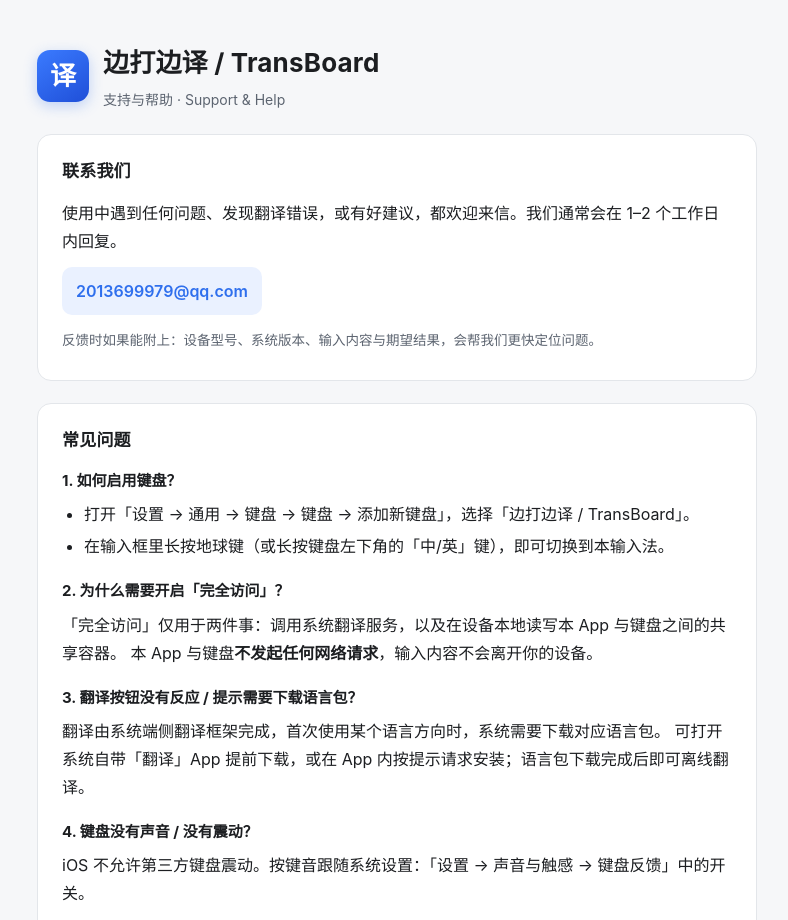
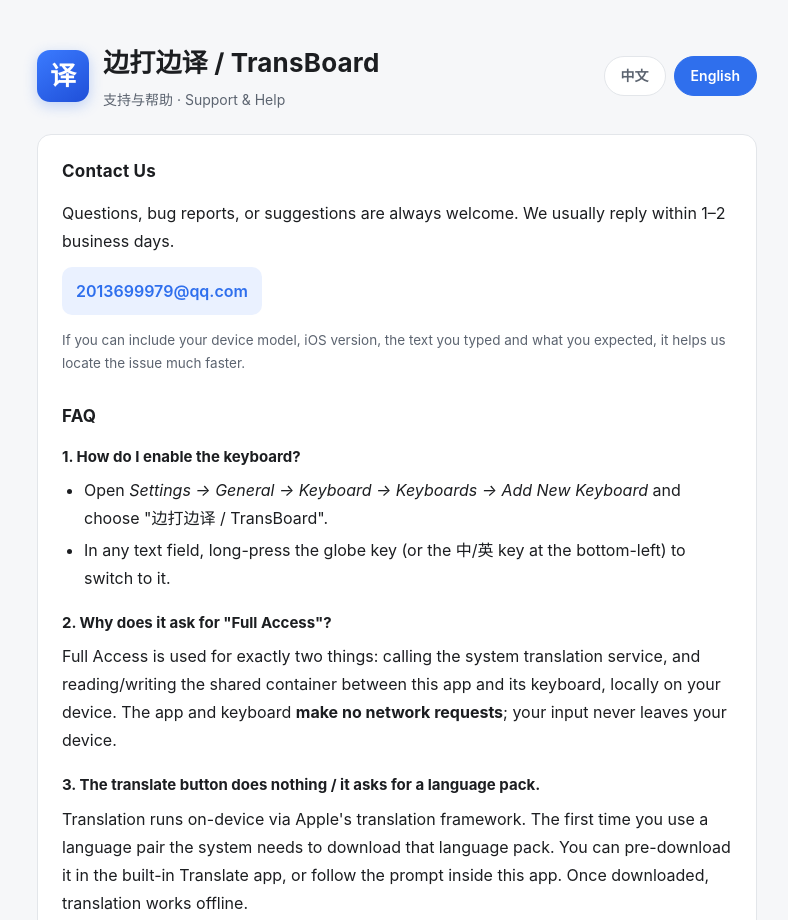
Before and after one commit to guoguo1331566-gif/biandabianyi-privacy, a plain HTML site: page support/index.html in a window 1280 px wide. Shown: the top 920 px of the page, without its empty margins (243-1031 px from the left). Drawn offline with Linux system fonts and the light colour scheme.

Commit message:
Auto-detect browser language on privacy & support pages (non-Chinese defaults to English, manual toggle remembered)

```diff
--- a/support/index.html
+++ b/support/index.html
@@ -2,8 +2,9 @@
 <html lang="zh-Hans">
 <head>
 <meta charset="utf-8">
-<meta name="viewport" content="width=device-width, initial-scale=1">
+<meta name="viewport" content="width=device-width, initial-scale=1, viewport-fit=cover">
 <title>边打边译 / TransBoard — 支持 Support</title>
+<meta name="description" content="边打边译（TransBoard）支持与帮助：键盘启用、完全访问、翻译语言包、常见问题与联系方式。Support & help: enabling the keyboard, Full Access, translation language packs, FAQ and contact.">
 <style>
   :root{
     --bg:#f6f7f9; --card:#ffffff; --fg:#1c1e21; --muted:#5c6470;
@@ -23,7 +24,15 @@
         box-shadow:0 4px 14px rgba(47,111,237,.28)}
   h1{font-size:26px;margin:0;letter-spacing:.2px}
   .sub{color:var(--muted);font-size:14px;margin:2px 0 0}
+  .lang{margin-left:auto;display:flex;gap:8px}
+  .lang button{
+    font:inherit;font-size:14px;font-weight:600;cursor:pointer;
+    border:1px solid var(--line);background:var(--card);color:var(--muted);
+    padding:7px 16px;border-radius:999px;transition:.15s;
+  }
+  .lang button[aria-pressed="true"]{background:var(--accent);border-color:var(--accent);color:#fff}
   .card{background:var(--card);border:1px solid var(--line);border-radius:14px;padding:22px 24px;margin-top:22px}
+  section.doc[hidden]{display:none}
   h2{font-size:17px;margin:0 0 12px;letter-spacing:.2px}
   h3{font-size:15px;margin:18px 0 6px;color:var(--fg)}
   h3:first-of-type{margin-top:4px}
@@ -36,8 +45,6 @@
            margin-top:6px;font-weight:600}
   .muted{color:var(--muted);font-size:13.5px}
   footer{margin-top:28px;color:var(--muted);font-size:13px;text-align:center}
-  .divider{height:1px;background:var(--line);margin:30px 0 0}
-  .en{font-size:15px}
 </style>
 </head>
 <body>
@@ -49,19 +56,23 @@
       <h1>边打边译 / TransBoard</h1>
       <p class="sub">支持与帮助 · Support &amp; Help</p>
     </div>
+    <div class="lang" role="group" aria-label="Language">
+      <button id="btn-zh" aria-pressed="true" onclick="setLang('zh')">中文</button>
+      <button id="btn-en" aria-pressed="false" onclick="setLang('en')">English</button>
+    </div>
   </header>
 
-  <div class="card">
+  <main>
+    <!-- ==================== 中文 ==================== -->
+    <section class="card doc" id="doc-zh">
       <h2>联系我们</h2>
       <p>使用中遇到任何问题、发现翻译错误，或有好建议，都欢迎来信。我们通常会在 1–2 个工作日内回复。</p>
       <p><a class="contact" href="mailto:2013699979@qq.com">2013699979@qq.com</a></p>
       <p class="muted" style="margin-top:14px">
         反馈时如果能附上：设备型号、系统版本、输入内容与期望结果，会帮我们更快定位问题。
       </p>
-  </div>
 
-  <div class="card">
-    <h2>常见问题</h2>
+      <h2 style="margin-top:26px">常见问题</h2>
 
       <h3>1. 如何启用键盘？</h3>
       <ul>
@@ -86,16 +97,19 @@
       <h3>6. 会收集我的输入内容吗？</h3>
       <p>不会。所有数据只存在你的设备本地，我们不收集、不上传任何输入内容或个人信息。
          详见 <a href="../">隐私政策</a>。</p>
-  </div>
+    </section>
 
-  <div class="divider"></div>
-
-  <div class="card en">
+    <!-- ==================== English ==================== -->
+    <section class="card doc" id="doc-en" hidden>
       <h2>Contact Us</h2>
       <p>Questions, bug reports, or suggestions are always welcome. We usually reply within 1–2 business days.</p>
       <p><a class="contact" href="mailto:2013699979@qq.com">2013699979@qq.com</a></p>
+      <p class="muted" style="margin-top:14px">
+        If you can include your device model, iOS version, the text you typed and what you expected,
+        it helps us locate the issue much faster.
+      </p>
 
-    <h2 style="margin-top:22px">FAQ</h2>
+      <h2 style="margin-top:26px">FAQ</h2>
 
       <h3>1. How do I enable the keyboard?</h3>
       <ul>
@@ -125,12 +139,38 @@
       <h3>6. Do you collect my typing?</h3>
       <p>No. All data stays local on your device. We do not collect or upload any input content or personal
          information. See the <a href="../">Privacy Policy</a>.</p>
-  </div>
+    </section>
+  </main>
 
   <footer>
     边打边译 / TransBoard · <a href="../">Privacy Policy</a> · <a href="mailto:2013699979@qq.com">2013699979@qq.com</a>
   </footer>
 
 </div>
+
+<script>
+  function setLang(l){
+    var zh = document.getElementById('doc-zh'),
+        en = document.getElementById('doc-en');
+    var isZh = (l === 'zh');
+    zh.hidden = !isZh;
+    en.hidden = isZh;
+    document.getElementById('btn-zh').setAttribute('aria-pressed', isZh ? 'true' : 'false');
+    document.getElementById('btn-en').setAttribute('aria-pressed', isZh ? 'false' : 'true');
+    document.documentElement.lang = isZh ? 'zh-Hans' : 'en';
+    try{ localStorage.setItem('bdby-lang', l); }catch(e){}
+  }
+  // 与 App 一致：首次访问按浏览器语言自动选择，非中文默认英文；手动切换后记住选择
+  (function(){
+    var saved = null;
+    try{ saved = localStorage.getItem('bdby-lang'); }catch(e){}
+    var l = (saved === 'zh' || saved === 'en') ? saved : null;
+    if(!l){
+      var nav = (navigator.language || navigator.userLanguage || 'en').toLowerCase();
+      l = nav.indexOf('zh') === 0 ? 'zh' : 'en';
+    }
+    setLang(l);
+  })();
+</script>
 </body>
 </html>
```
Also changed, not shown: index.html (+12 -0 lines). Lines whose indentation alone changed are shown as unchanged.
